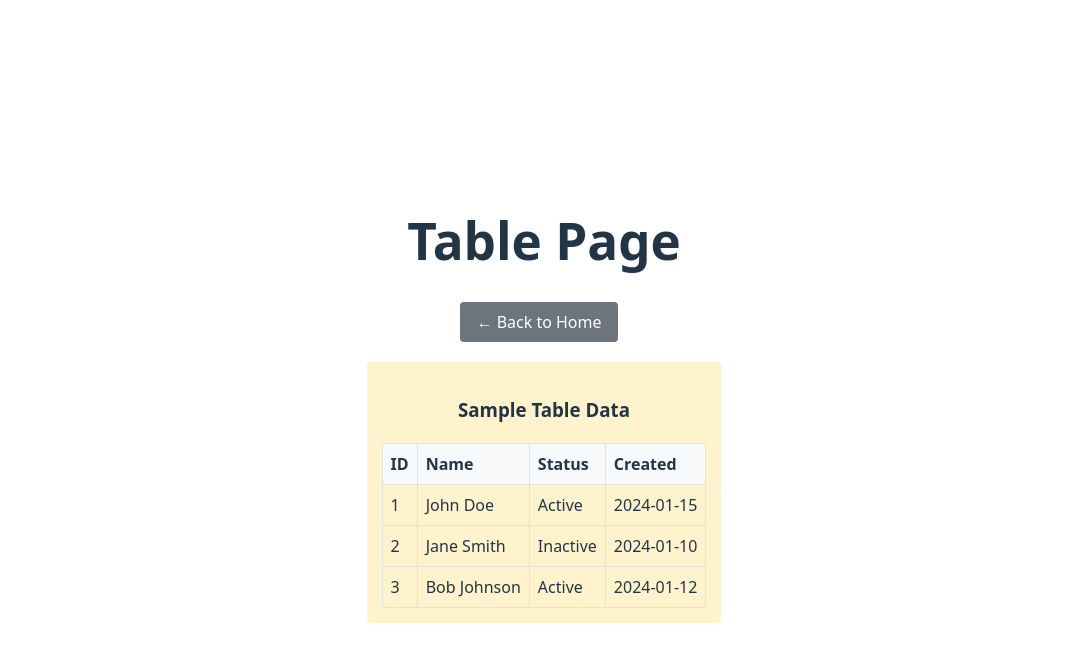
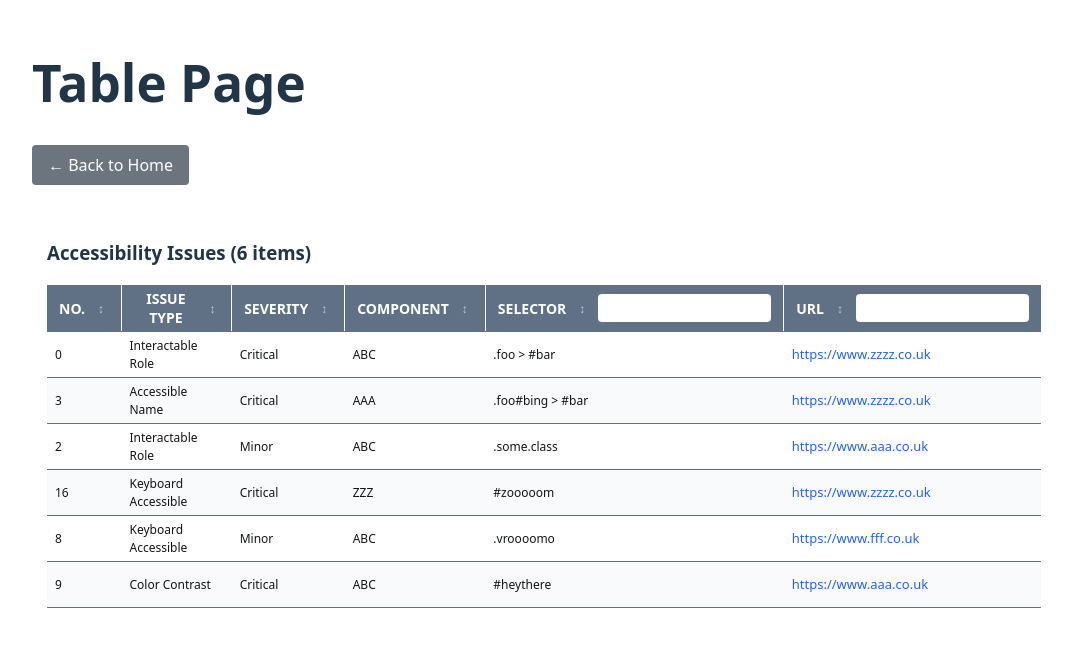
Before and after one commit to dudub/sortable-table, a React (Vite) app: page /table in a window 1280 px wide. Shown: the top 662 px of the page, without its empty margins (96-1168 px from the left). Built offline with nearby package versions, Linux system fonts and the light colour scheme.

Commit message:
implement the table page

```diff
--- a/src/App.css
+++ b/src/App.css
@@ -1,42 +1,7 @@
 #root {
-  max-width: 1280px;
-  margin: 0 auto;
-  padding: 2rem;
-  text-align: center;
+  display: flex;
+  flex-direction: column;
+  width: 100%;
+  align-items: center;
+  justify-content: start;
 }
-
-.logo {
-  height: 6em;
-  padding: 1.5em;
-  will-change: filter;
-  transition: filter 300ms;
-}
-.logo:hover {
-  filter: drop-shadow(0 0 2em var(--color-logo-primary));
-}
-.logo.react:hover {
-  filter: drop-shadow(0 0 2em var(--color-logo-react));
-}
-
-@keyframes logo-spin {
-  from {
-    transform: rotate(0deg);
-  }
-  to {
-    transform: rotate(360deg);
-  }
-}
-
-@media (prefers-reduced-motion: no-preference) {
-  a:nth-of-type(2) .logo {
-    animation: logo-spin infinite 20s linear;
-  }
-}
-
-.card {
-  padding: 2em;
-}
-
-.read-the-docs {
-  color: var(--color-gray-500);
-}
--- a/src/components/core/router/Router.tsx
+++ b/src/components/core/router/Router.tsx
@@ -113,10 +113,9 @@ interface LinkProps {
   data?: RouteData;
   children: ReactNode;
   className?: string;
-  style?: React.CSSProperties;
 }
 
-export function Link({ to, data, children, className, style }: LinkProps) {
+export function Link({ to, data, children, className }: LinkProps) {
   const { navigate, currentPath } = useRouter();
 
   const handleClick = (e: React.MouseEvent<HTMLAnchorElement>) => {
@@ -131,7 +130,6 @@ export function Link({ to, data, children, className, style }: LinkProps) {
       href={to}
       onClick={handleClick}
       className={className}
-      style={style}
       data-active={isActive}
     >
       {children}
--- /dev/null
+++ b/src/components/core/table/Table.css
@@ -0,0 +1,136 @@
+/* Table Base Styles */
+.data-table {
+  width: 100%;
+  border-collapse: collapse;
+  background: var(--color-white);
+  overflow: hidden;
+}
+
+/* Header Styles */
+.table-header {
+  background-color: var(--color-table-header);
+  color: var(--color-text-primary);
+  height: 45px;
+}
+
+.table-header-cell {
+  padding: 0;
+  vertical-align: center;
+  border-left: 1px solid var(--color-white);
+}
+
+.table-header-cell:first-child {
+  border-left: 0;
+}
+
+.table-header-cell:hover {
+  background: var(--blue-500);
+  cursor: pointer;
+}
+
+.header-content {
+  display: flex;
+  align-items: center;
+  gap: 8px;
+  padding: 4px;
+}
+
+.header-title {
+  display: flex;
+  align-items: center;
+  gap: 8px;
+  font-weight: 600;
+  font-size: 14px;
+  outline: none;
+  text-transform: uppercase;
+}
+
+/* Cell Styles */
+.table-cell {
+  color: var(--color-text);
+  height: 45px;
+  padding: 0 8px;
+  border-bottom: 1px solid var(--blue-300);
+  text-align: left;
+  font-size: 12px;
+}
+
+/* Sort Button Styles */
+.sort-button {
+  background: none;
+  outline: none;
+  border: none;
+  color: white;
+  font-weight: 600;
+  font-size: 14px;
+  cursor: pointer;
+  display: flex;
+  align-items: center;
+  gap: 8px;
+  padding: 0;
+  transition: opacity 0.2s ease;
+  text-transform: uppercase;
+}
+
+.sort-button:hover {
+  opacity: 0.8;
+}
+
+.sort-button:focus {
+  outline: none;
+}
+
+.sort-icon {
+  font-size: 12px;
+  font-weight: bold;
+  display: inline-flex;
+  align-items: center;
+  justify-content: center;
+  width: 16px;
+  height: 16px;
+}
+
+.sort-icon-neutral {
+  opacity: 0.6;
+}
+
+/* Search Input Styles */
+.search-container {
+  width: 100%;
+}
+
+.search-input {
+  padding: 6px 8px;
+  border: 1px solid rgba(255, 255, 255, 0.3);
+  border-radius: 4px;
+  color: var(--color-text);
+  background-color: var(--color-white);
+  font-size: 12px;
+  transition: all 0.2s ease;
+}
+
+.search-input::placeholder {
+  color: rgba(255, 255, 255, 0.7);
+}
+
+.search-input:focus {
+  outline: none;
+  border-color: rgba(255, 255, 255, 0.5);
+}
+
+/* Row Styles */
+.data-table tbody tr {
+  transition: background-color 0.2s ease;
+}
+
+.data-table tbody tr:hover {
+  background-color: #f9fafb;
+}
+
+.data-table tbody tr:nth-child(even) {
+  background-color: #f8fafc;
+}
+
+.data-table tbody tr:nth-child(even):hover {
+  background-color: #f1f5f9;
+}
--- /dev/null
+++ b/src/components/core/table/Table.tsx
@@ -0,0 +1,86 @@
+import type { TableProps, TableColumn } from "./types";
+import { useTableSort, useTableSearch } from "./hooks";
+import "./Table.css";
+
+export function Table<T>({ data, columns, className = "" }: TableProps<T>) {
+  const { sortState, sortedData, toggleSort } = useTableSort(data);
+  const { searchState, filteredData, updateSearch } =
+    useTableSearch(sortedData);
+
+  const renderSortIcon = (columnKey: string) => {
+    if (sortState.column !== columnKey) {
+      return <span className="sort-icon sort-icon-neutral">↕</span>;
+    }
+
+    return (
+      <span className="sort-icon">
+        {sortState.direction === "asc" ? "↑" : "↓"}
+      </span>
+    );
+  };
+
+  const renderHeaderCell = (column: TableColumn<T>) => {
+    const { key, title, sortable, searchable } = column;
+    const columnKey = String(key);
+
+    return (
+      <th
+        key={columnKey}
+        className={`table-cell table-header-cell ${column.className || ""}`}
+      >
+        <div className="header-content">
+          <div className="header-title">
+            {sortable ? (
+              <button
+                className="sort-button"
+                onClick={() => toggleSort(columnKey)}
+                type="button"
+              >
+                {title}
+                {renderSortIcon(columnKey)}
+              </button>
+            ) : (
+              title
+            )}
+          </div>
+          {searchable && (
+            <div className="search-container">
+              <input
+                type="text"
+                className="search-input"
+                value={searchState[columnKey] || ""}
+                onChange={(e) => updateSearch(columnKey, e.target.value)}
+              />
+            </div>
+          )}
+        </div>
+      </th>
+    );
+  };
+
+  const renderCell = (column: TableColumn<T>, row: T) => {
+    const { key, render } = column;
+    const value = row[key];
+
+    return (
+      <td key={String(key)} className={`table-cell ${column.className || ""}`}>
+        {render ? render(value, row) : `${value}`}
+      </td>
+    );
+  };
+
+  return (
+    <table className={`data-table ${className}`}>
+      <thead>
+        <tr className="table-header">{columns.map(renderHeaderCell)}</tr>
+      </thead>
+      <tbody>
+        {filteredData.map((row, index) => (
+          <tr key={index}>
+            {columns.map((column) => renderCell(column, row))}
+          </tr>
+        ))}
+      </tbody>
+    </table>
+  );
+}
--- /dev/null
+++ b/src/components/core/table/hooks.ts
@@ -0,0 +1,106 @@
+import { useState, useMemo } from "react";
+import type { SortState, SearchState } from "./types";
+
+export function useTableSort<T>(data: T[]) {
+  const [sortState, setSortState] = useState<SortState>({
+    column: null,
+    direction: null,
+  });
+
+  const toggleSort = (columnKey: string) => {
+    setSortState((prev) => {
+      if (prev.column !== columnKey) {
+        return { column: columnKey, direction: "asc" };
+      }
+
+      switch (prev.direction) {
+        case "asc":
+          return { column: columnKey, direction: "desc" };
+        case "desc":
+          return { column: null, direction: null };
+        default:
+          return { column: columnKey, direction: "asc" };
+      }
+    });
+  };
+
+  const sortedData = useMemo(() => {
+    if (!sortState.column || !sortState.direction) {
+      return data;
+    }
+
+    return [...data].sort((a, b) => {
+      const aValue = a[sortState.column as keyof T];
+      const bValue = b[sortState.column as keyof T];
+
+      // Handle null/undefined values
+      if (aValue == null && bValue == null) return 0;
+      if (aValue == null) return sortState.direction === "asc" ? 1 : -1;
+      if (bValue == null) return sortState.direction === "asc" ? -1 : 1;
+
+      // Determine if both values are numbers
+      const aIsNumber = typeof aValue === 'number' || (!isNaN(Number(aValue)) && !isNaN(parseFloat(String(aValue))));
+      const bIsNumber = typeof bValue === 'number' || (!isNaN(Number(bValue)) && !isNaN(parseFloat(String(bValue))));
+
+      let result = 0;
+
+      if (aIsNumber && bIsNumber) {
+        // Both are numbers - use numeric comparison
+        const aNum = typeof aValue === 'number' ? aValue : parseFloat(String(aValue));
+        const bNum = typeof bValue === 'number' ? bValue : parseFloat(String(bValue));
+        result = aNum - bNum;
+      } else {
+        // At least one is a string - use string comparison
+        const aStr = String(aValue).toLowerCase();
+        const bStr = String(bValue).toLowerCase();
+        if (aStr < bStr) result = -1;
+        else if (aStr > bStr) result = 1;
+        else result = 0;
+      }
+
+      return sortState.direction === "asc" ? result : -result;
+    });
+  }, [data, sortState]);
+
+  return {
+    sortState,
+    sortedData,
+    toggleSort,
+  };
+}
+
+export function useTableSearch<T>(data: T[]) {
+  const [searchState, setSearchState] = useState<SearchState>({});
+
+  const updateSearch = (columnKey: string, value: string) => {
+    setSearchState((prev) => ({
+      ...prev,
+      [columnKey]: value,
+    }));
+  };
+
+  const filteredData = useMemo(() => {
+    const activeFilters = Object.entries(searchState).filter(
+      ([, value]) => value.trim() !== "",
+    );
+
+    if (activeFilters.length === 0) {
+      return data;
+    }
+
+    return data.filter((row) => {
+      return activeFilters.every(([columnKey, searchValue]) => {
+        const cellValue = row[columnKey as keyof T];
+        return String(cellValue)
+          .toLowerCase()
+          .includes(searchValue.toLowerCase());
+      });
+    });
+  }, [data, searchState]);
+
+  return {
+    searchState,
+    filteredData,
+    updateSearch,
+  };
+}
--- /dev/null
+++ b/src/components/core/table/index.ts
@@ -0,0 +1,3 @@
+export { Table } from './Table';
+export type { TableColumn, TableProps, SortDirection, SortState, SearchState } from './types';
+export { useTableSort, useTableSearch } from './hooks';
--- /dev/null
+++ b/src/components/core/table/types.ts
@@ -0,0 +1,27 @@
+import type { ReactNode } from 'react';
+
+export interface TableColumn<T = any> {
+  key: keyof T;
+  title: string;
+  sortable?: boolean;
+  searchable?: boolean;
+  render?: (value: any, row: T) => ReactNode;
+  className?: string;
+}
+
+export type SortDirection = 'asc' | 'desc' | null;
+
+export interface SortState {
+  column: string | null;
+  direction: SortDirection;
+}
+
+export interface SearchState {
+  [columnKey: string]: string;
+}
+
+export interface TableProps<T = any> {
+  data: T[];
+  columns: TableColumn<T>[];
+  className?: string;
+}
--- a/src/components/pages/Home.css
+++ b/src/components/pages/Home.css
@@ -1,5 +1,8 @@
 .home-container {
   padding: 20px;
+  display: flex;
+  flex-direction: column;
+  align-items: center;
 }
 
 .button-container {
--- a/src/components/pages/TablePage.css
+++ b/src/components/pages/TablePage.css
@@ -1,5 +1,6 @@
 .table-page-container {
   padding: 20px;
+  width: 80vw;
 }
 
 .table-nav {
@@ -59,9 +60,7 @@
 }
 
 .table-card {
-  background-color: var(--color-card-warning);
   padding: 15px;
-  border-radius: 4px;
 }
 
 .data-table {
@@ -70,16 +69,13 @@
   margin-top: 10px;
 }
 
-.table-header {
-  background-color: var(--color-table-header);
+/* Custom table cell styles for the new Table component */
+.url-link {
+  color: #2563eb;
+  text-decoration: none;
+  font-size: 13px;
 }
 
-.table-cell {
-  border: 1px solid var(--color-table-border);
-  padding: 8px;
-  text-align: left;
+.url-link:hover {
+  text-decoration: underline;
 }
-
-.table-cell:first-child {
-  text-align: left;
-}
--- a/src/components/pages/TablePage.tsx
+++ b/src/components/pages/TablePage.tsx
@@ -1,5 +1,67 @@
 import { Link } from "../core/router/Router";
+import { Table } from "../core/table";
+import type { TableColumn } from "../core/table";
+import data from "../../data.json";
 import "./TablePage.css";
+
+type DataItem = {
+  id: number;
+  issueType: string;
+  severity: string;
+  component: string;
+  selector: string;
+  url: string;
+  description: string;
+  codeSnippet: string;
+  screenshot: string;
+};
+
+// Define columns configuration
+const columns: TableColumn<DataItem>[] = [
+  {
+    key: "id",
+    title: "No.",
+    sortable: true,
+  },
+  {
+    key: "issueType",
+    title: "Issue Type",
+    sortable: true,
+  },
+  {
+    key: "severity",
+    title: "Severity",
+    sortable: true,
+  },
+  {
+    key: "component",
+    title: "Component",
+    sortable: true,
+    searchable: false,
+  },
+  {
+    key: "selector",
+    title: "selector",
+    sortable: true,
+    searchable: true,
+  },
+  {
+    key: "url",
+    title: "URL",
+    sortable: true,
+    searchable: true,
+    render: (value: string) => (
+      <a
+        href={value}
+        target="_blank"
+        rel="noopener noreferrer"
+        className="url-link"
+      >
+        {value}
+      </a>
+    ),
+  },
+];
 
 export function TablePage() {
   return (
@@ -13,37 +75,8 @@ export function TablePage() {
       </nav>
 
       <div className="table-card">
-        <h3>Sample Table Data</h3>
-        <table className="data-table">
-          <thead>
-            <tr className="table-header">
-              <th className="table-cell">ID</th>
-              <th className="table-cell">Name</th>
-              <th className="table-cell">Status</th>
-              <th className="table-cell">Created</th>
-            </tr>
-          </thead>
-          <tbody>
-            <tr>
-              <td className="table-cell">1</td>
-              <td className="table-cell">John Doe</td>
-              <td className="table-cell">Active</td>
-              <td className="table-cell">2024-01-15</td>
-            </tr>
-            <tr>
-              <td className="table-cell">2</td>
-              <td className="table-cell">Jane Smith</td>
-              <td className="table-cell">Inactive</td>
-              <td className="table-cell">2024-01-10</td>
-            </tr>
-            <tr>
-              <td className="table-cell">3</td>
-              <td className="table-cell">Bob Johnson</td>
-              <td className="table-cell">Active</td>
-              <td className="table-cell">2024-01-12</td>
-            </tr>
-          </tbody>
-        </table>
+        <h3>Accessibility Issues ({data.length} items)</h3>
+        <Table data={data as DataItem[]} columns={columns} />
       </div>
     </div>
   );
--- a/src/index.css
+++ b/src/index.css
@@ -27,7 +27,6 @@ a:hover {
 body {
   margin: 0;
   display: flex;
-  place-items: center;
   min-width: 320px;
   min-height: 100vh;
 }
```
Also changed, not shown: src/styles/colors.css (+8 -7 lines).
